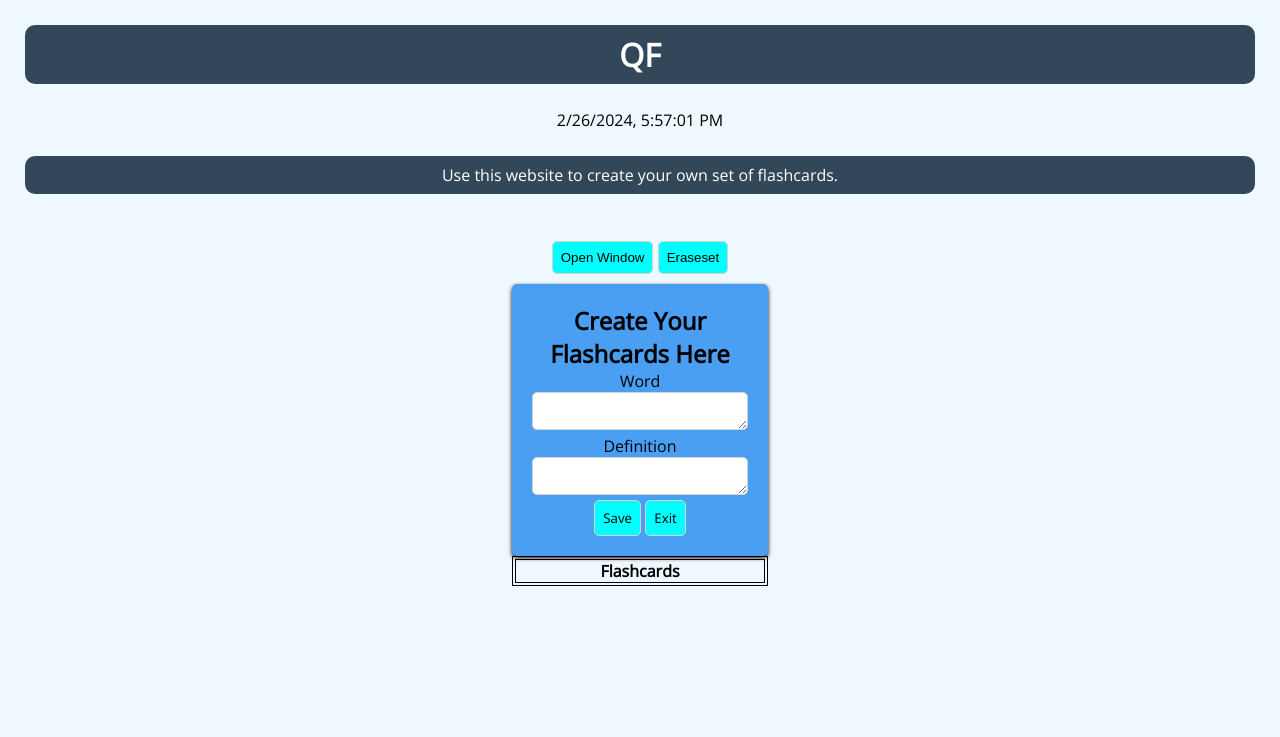
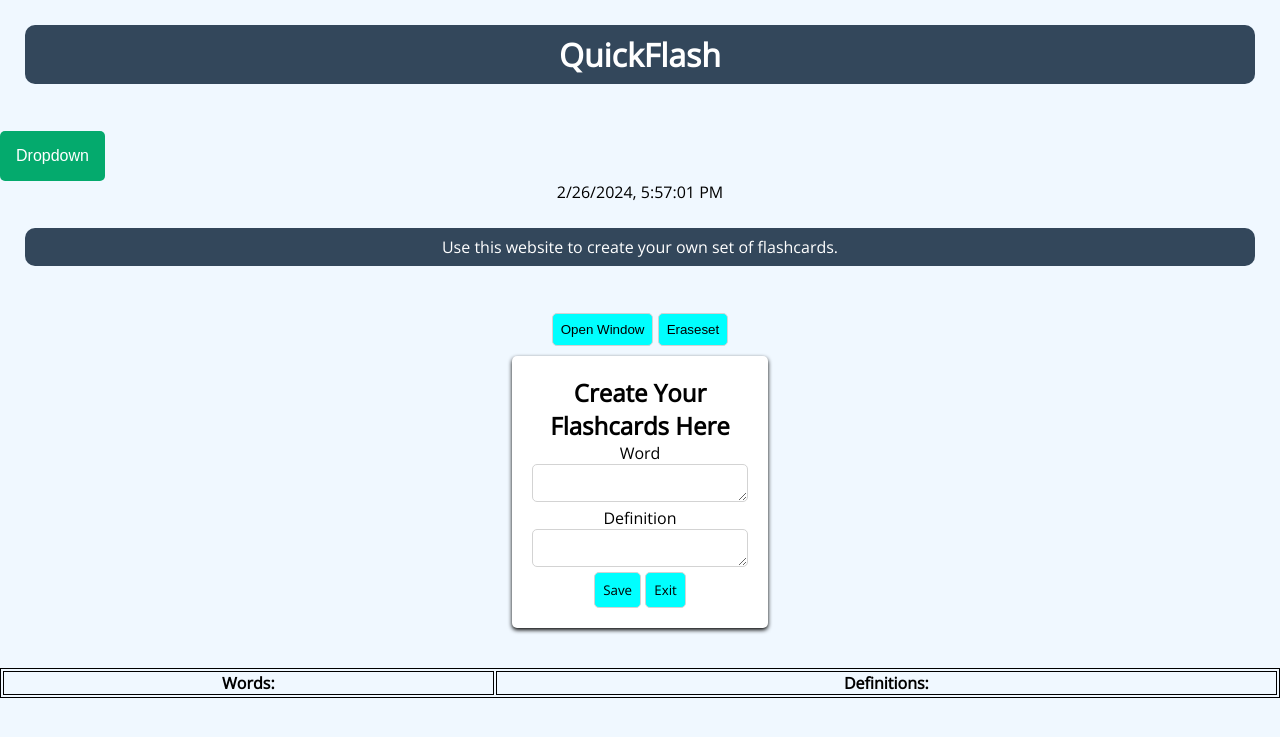
Before and after one commit to josephvelasquez48/CPSC-362-Group-Project, a PHP site: page /app.html in a window 1280 px wide. Shown: the top 737 px of the page. Run offline with PHP 8.4, Linux system fonts and the light colour scheme; lists and menus that the app fills with data are empty.

Commit message:
Updated Version

```diff
--- a/app.html
+++ b/app.html
@@ -13,21 +13,25 @@
     </style>
 
 
-
-
-
-
-
 </head>
 
 
 
 <body>
 <center>
-<h1>QF</h1>
-
-
-
+<h1>QuickFlash</h1>
+</center>
+<br>
+<div class="dropdown">
+  <button class="dropbtn">Dropdown</button>
+  <div class="dropdown-content">
+    <a href="#">Link 1</a>
+    <a href="#">Link 2</a>
+    <a href="#">Link 3</a>
+  </div>
+</div>
+<br>
+<center>
 
 <span id="datetime"></span>
 
@@ -51,20 +55,24 @@
 <p>Use this website to create
     your own set of flashcards.
 </p>
+
 <br>
+
 <div>
   <button onclick="showbox()">Open Window</button>
   <button onclick="eraseset()">Eraseset</button>
 </div>
+
+
 <div>
 <div class="contianer">
   <div class="box">
     <h2>Create Your Flashcards Here</h2>
     <label for="Word">Word</label>
-    <textarea id="Word"></textarea>
+    <textarea id="Word" maxlength="20"></textarea>
     <br>
     <label for="definition">Definition</label>
-    <textarea id="definition"></textarea>
+    <textarea id="definition" maxlength="150"></textarea>
 
     <button onclick="addcard()">Save</button>
     <button onclick="hidebox()">Exit</button>
@@ -75,24 +83,34 @@
 </div>
 
 
-<table style="width:20%">
-  <tr>
-      <th>Flashcards</th>
-</table>
-</center>
+<div class="array">
+  <div class="container1">
 
-
-<div>
-<div class="container1">
-
+  </div>
 
 </div>
 
-</div>
+<table style="width:100%">
+    <thead>
+      <tr>
+        <th>Words: </th>
+        <th>Definitions: </th>
+      </tr>
+    </thead>
+    <tbody id="tableBody">
+
+    </tbody>
+  </table>
+</center>
 
 
 
 
+<div>
+  <div class="container2">
+
+
+  </div>
 
 </body>
 
--- a/style.css
+++ b/style.css
@@ -50,12 +50,21 @@ button:hover{
     margin: auto;
 }
 
+.container1 {
+    display: flex;
+    flex-wrap: wrap; /* Allow items to wrap to the next row */
+    gap: 20px; /* Add space between items */
+    justify-content: flex-start; /* Align items starting from the left */
+    padding: 20px;
+}
+
 .box{
-    display: flexbox;
+
     justify-content: space-between;
-    width: 20%;
+    width: 50%;
     margin: auto;
     padding: 20px 0;
+    flex-wrap: wrap;
 
 }
 
@@ -70,8 +79,9 @@ button:hover{
     padding: 20px;
     margin-top: 10px;
     border-radius: 5px;
-    background-color: #4b9ff3;
+    background-color: #ffffff;
     box-shadow: 0 2px 4px 0 rgba(0,0,0.5);
+    flex-wrap: wrap;
 }
 
 .box textarea{
@@ -86,20 +96,107 @@ border: 1px solid lightgray;
 }
 
 
-.container1{
-    display: flexbox;
-    width: fit-content;
+
+
+
+.flashcard-word {
+    text-decoration: none;
+    transition: text-decoration 0.3s ease;
+}
+
+.flashcard-word:hover {
+    animation: shake 0.5s;
+    text-decoration: underline;
+}
+
+
+.flashcard {
+    position: relative;
+    width: 330px;
+    height: 280px;
+    margin-bottom: 20px;
+    padding: 10px;
     word-wrap: break-word;
 }
 
+.front, .back {
+    position: absolute;
+    width: 100%;
+    height: 100%;
+    backface-visibility: hidden;
+    display: flex;
+    justify-content: center;
+    align-items: center;
+    font-size: 20px;
+    padding: 10px;
+    border: 1px solid #000;
+    transition: transform 0.5s;
+    word-break: break-all;
+}
 
-.container1 div{
-    width: 370px;
-    height: 200px;
-    word-wrap: break-word;
-    margin: 10px;
-    border-radius: 5px;
-    display: flexbox;
-    background-color: rgb(157, 211, 247);
-    box-shadow: black;
+.back {
+    transform: rotateY(180deg);
 }
+
+.flipped .front {
+    transform: rotateY(180deg);
+}
+
+.flipped .back {
+    transform: rotateY(0deg);
+}
+
+
+
+
+
+/* Dropdown Button */
+.dropbtn {
+    background-color: #04AA6D;
+    color: white;
+    padding: 16px;
+    font-size: 16px;
+    border: none;
+  }
+
+  /* The container <div> - needed to position the dropdown content */
+  .dropdown {
+    position: relative;
+    display: inline-block;
+  }
+
+  /* Dropdown Content (Hidden by Default) */
+  .dropdown-content {
+    display: none;
+    position: relative;
+    background-color: #f1f1f1;
+    min-width: 160px;
+    box-shadow: 0px 8px 16px 0px rgba(0,0,0,0.2);
+    z-index: 1;
+  }
+
+  /* Links inside the dropdown */
+  .dropdown-content a {
+    color: black;
+    padding: 12px 16px;
+    text-decoration: none;
+    display: block;
+  }
+
+  /* Change color of dropdown links on hover */
+  .dropdown-content a:hover {background-color: #ddd;}
+
+  /* Show the dropdown menu on hover */
+  .dropdown:hover .dropdown-content {display: block;}
+
+  /* Change the background color of the dropdown button when the dropdown content is shown */
+  .dropdown:hover .dropbtn {background-color: #3e8e41;}
+
+
+@keyframes shake {
+    0% { transform: translateX(0); }
+    25% { transform: translateX(-5px); }
+    50% { transform: translateX(5px); }
+    75% { transform: translateX(-5px); }
+    100% { transform: translateX(0); }
+}
```
Also changed, not shown: java.js (+65 -17 lines).
